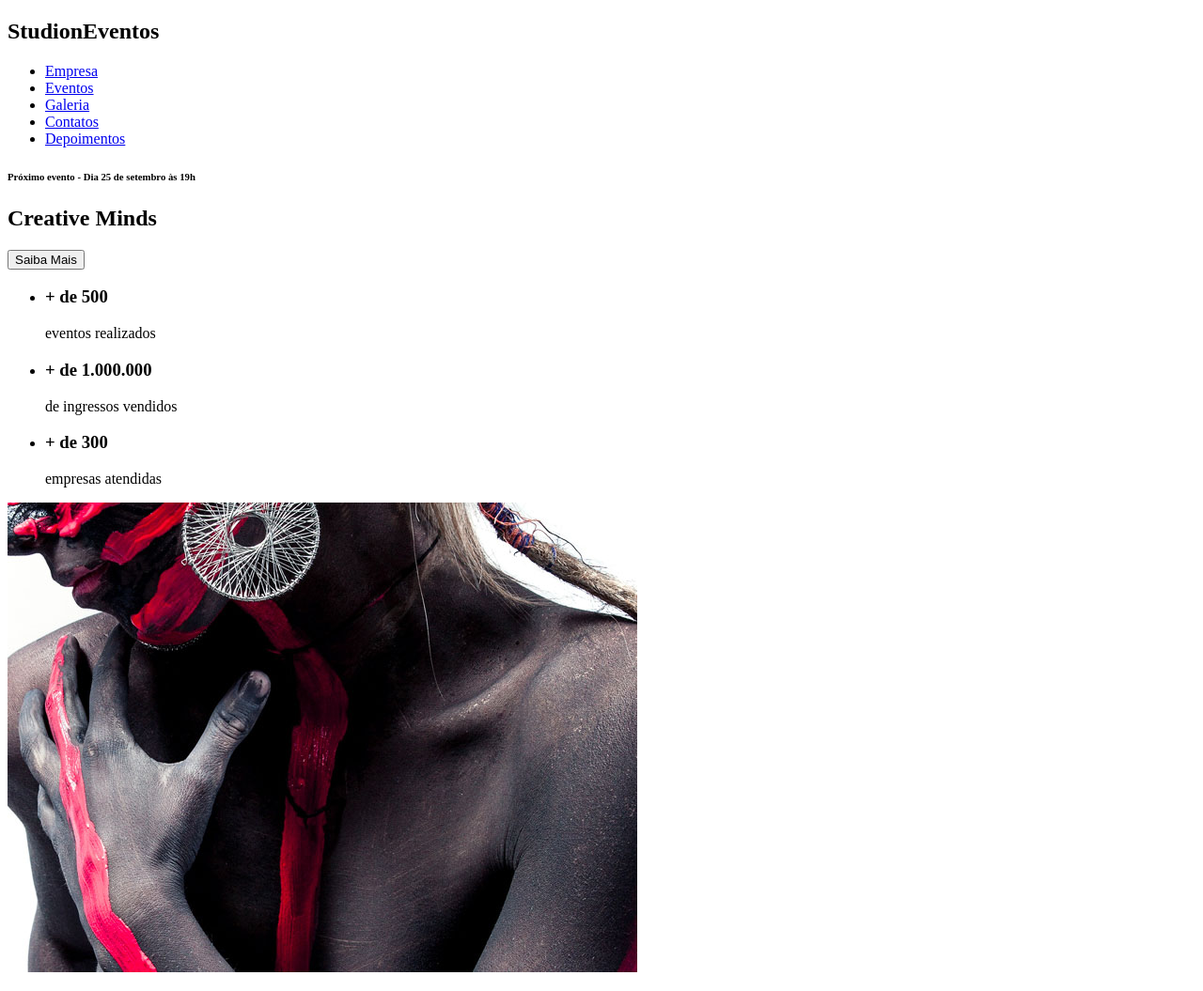
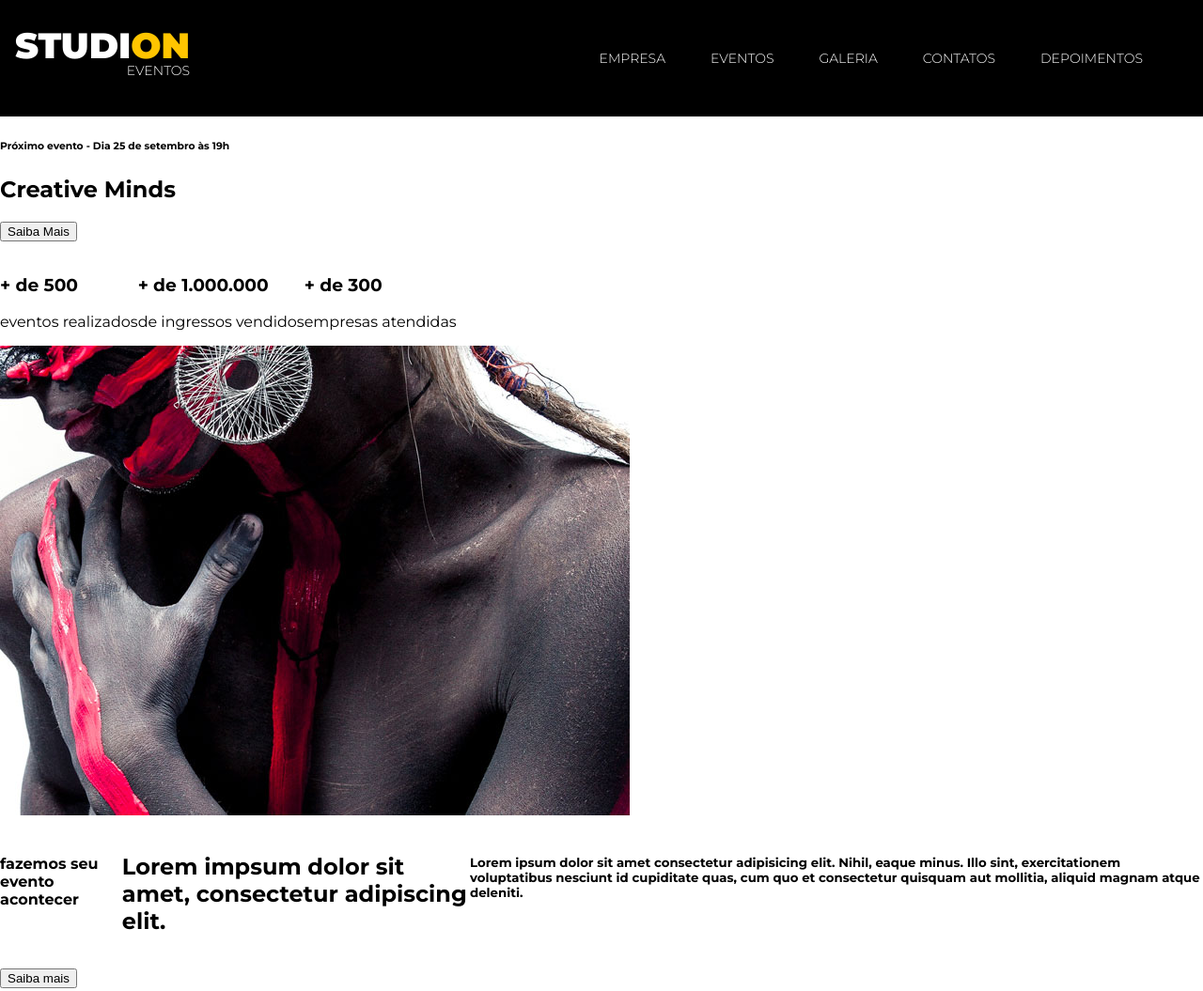
Before and after one commit to telmo-bidart/studion, a website: page _design/src/index.html in a window 1280 px wide. Shown: the top 1055 px of the page at 94% size. Drawn offline with Linux system fonts and the light colour scheme.

Commit message:
feat(css) estilização da navbar

```diff
--- a/_design/src/index.html
+++ b/_design/src/index.html
@@ -3,12 +3,15 @@
     <head>
         <meta charset="UTF-8" />
         <meta name="viewport" content="width=device-width, initial-scale=1.0 />" />
+        <link rel="stylesheet" href="style.css">
         <title>Studion</title>
     </head>
     <body>
-        <nav>
-            <h1>Studi<span>on</span><span>Eventos</span></h1>
-            <ul>
+        <nav class="navbar">
+            <h1 class="logo--studion">
+                Studi<span class="copy--primary">on</span><span class="logo--studion__subtitle">Eventos</span>
+            </h1>
+            <ul class="navbar__links">
                 <li>
                     <a href="#empresa">
                         Empresa
--- /dev/null
+++ b/_design/src/style.css
@@ -0,0 +1,73 @@
+@import url('https://fonts.googleapis.com/css2?family=Montserrat:wght@300;400;700;900&display=swap');
+* {
+    box-sizing: border-box;
+}
+:root {
+    --color-primary: #ffc500;
+    font-family: 'Montserrat', sans-serif;
+    font-size: 16px;
+
+}
+body {
+    margin: 0;
+    padding-top: 7.75rem;
+}
+
+ul{
+    display: flex;
+    list-style: none;
+    padding-left: 0;
+}
+
+
+.navbar {
+    position: fixed;
+    display: grid;
+    grid-template-columns: 1fr 9fr;
+    align-items: center;
+    top: 0;
+    left: 0;
+    width: 100vw;
+    height: 7.75rem;
+    padding: 0 1rem;
+    background-color: #000;
+    color: #fff;
+
+}
+
+.navbar__links {
+    justify-self: end;
+}
+
+.navbar__links a{
+    font-weight: 300;
+    color: #fff;
+    text-decoration: none;
+}
+
+.navbar__links a:hover {
+    color:var(--color-primary);
+}
+.navbar__links li{
+    margin-right: 3rem;
+    font-size: 0.875rem;
+    text-transform: uppercase;
+}
+.logo--studion{
+    font-size: 2.375rem;
+    font-weight: 900;
+    text-transform: uppercase;
+    text-align: right;
+    line-height: 1ch;
+}
+
+.logo--studion__subtitle{
+    font-size: 0.875rem;
+    font-weight: 300;
+    float: right;
+
+}
+
+.copy--primary {
+    color:var(--color-primary);
+}
```
